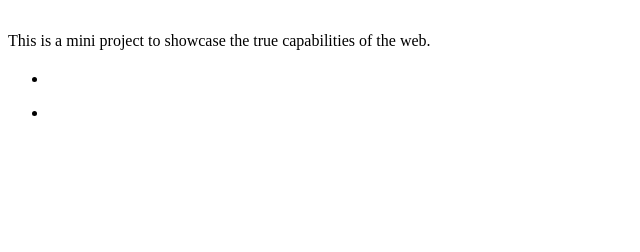
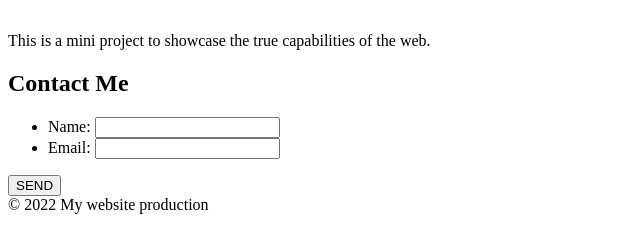
Before and after one commit to RajNori/miniproject, a plain HTML site: page index.html in a window 1280 px wide. Shown: the part 136-388 px from the top of the page, without its empty margins (0-640 px from the left). Drawn offline with Linux system fonts and the light colour scheme.

Commit message:
html shell

```diff
--- a/index.html
+++ b/index.html
@@ -31,18 +31,26 @@
       <figcaption>This is a mini project to showcase the true capabilities of the web.</figcaption>
     </div>
     <section>
-      <h2 class="text-centre"></h2>
-      <form action=""><ul>
-        <li></li>
-
-    </ul>
-  <ul>
-    <li></li>
+      <h2 class="text-centre">Contact Me</h2>
+      <form action="">
+        <ul>
+        <li>
+          <label class="textstyle" for="name">Name: </label>
+          <input type="text" id="fullname" name="User-name">
+        </li>
+      <li>
+<label class="textstyle" for="email">Email:</label>
+<input type="text" id="email" name="user-email">
+      </li>
   </ul>
+  <div class="text-centre">
+    <button type="submit">SEND</button></div>
   </form>
     </section>
-
-
+<main>
+  <footer></footer>
+</main>
+    &#169 2022 My website production
   </main>
 </body>
 </html>
```
